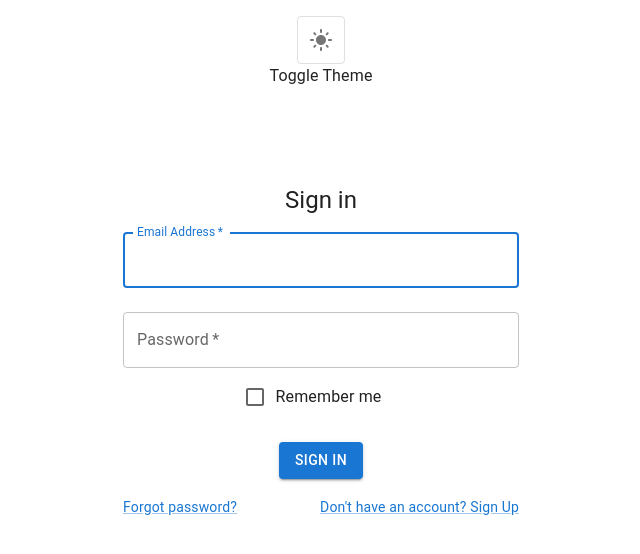
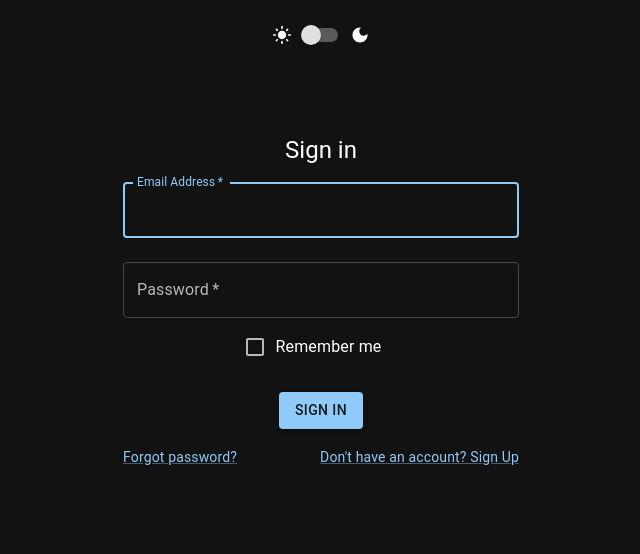
Before and after one commit to Kevin-379/COL732-frontend, a React (Create React App) app: page / in a window 1280 px wide. Shown: the top 554 px of the page, without its empty margins (319-959 px from the left). Built offline with nearby package versions, Linux system fonts and the light colour scheme.

Commit message:
Improve toggle theme

```diff
--- a/src/App.tsx
+++ b/src/App.tsx
@@ -1,23 +1,20 @@
-import { Box, CssBaseline, ThemeProvider, ToggleButton } from "@mui/material";
+import { Box, CssBaseline, Switch, ThemeProvider } from "@mui/material";
 import { SignIn } from "./pages/SignIn";
 import { DarkMode, LightMode } from "@mui/icons-material";
 import { useState } from "react";
 import { lightTheme, darkTheme } from "./theme";
 
 function App() {
-  const [lightMode, setLightMode] = useState(true);
-  const icon = lightMode ? <LightMode /> : <DarkMode />;
-  const theme = (lightMode ? lightTheme : darkTheme);
+  const [darkMode, setDarkMode] = useState(true);
+  const theme = (darkMode ? darkTheme: lightTheme);
 
   return (
     <ThemeProvider theme={theme}>
       <CssBaseline />
-      <Box textAlign={"center"} sx={{ mt: 2 }}>
-        <ToggleButton value="Theme" onChange={() => setLightMode(!lightMode)}>
-          {icon}
-        </ToggleButton>
-        <br />
-        Toggle Theme
+      <Box textAlign={"center"} alignItems={"center"} display="flex" justifyContent={"center"} sx={{ mt: 2 }}>
+        <LightMode fontSize={"small"} />
+        <Switch onChange={(e) => setDarkMode(e.target.checked)}></Switch>
+        <DarkMode fontSize={"small"} />
       </Box>
       <SignIn />
     </ThemeProvider>
--- a/src/pages/SignIn.tsx
+++ b/src/pages/SignIn.tsx
@@ -15,7 +15,7 @@ export const SignIn = () => {
 
   return (
     <Container maxWidth="xs">
-      <Box alignItems={"center"} display={"flex"} flexDirection={"column"} sx={{ mt: 12 }}>
+      <Box alignItems={"center"} display={"flex"} flexDirection={"column"} sx={{ mt: 10 }}>
         <Typography component="h1" variant="h5">
           Sign in
         </Typography>
```
